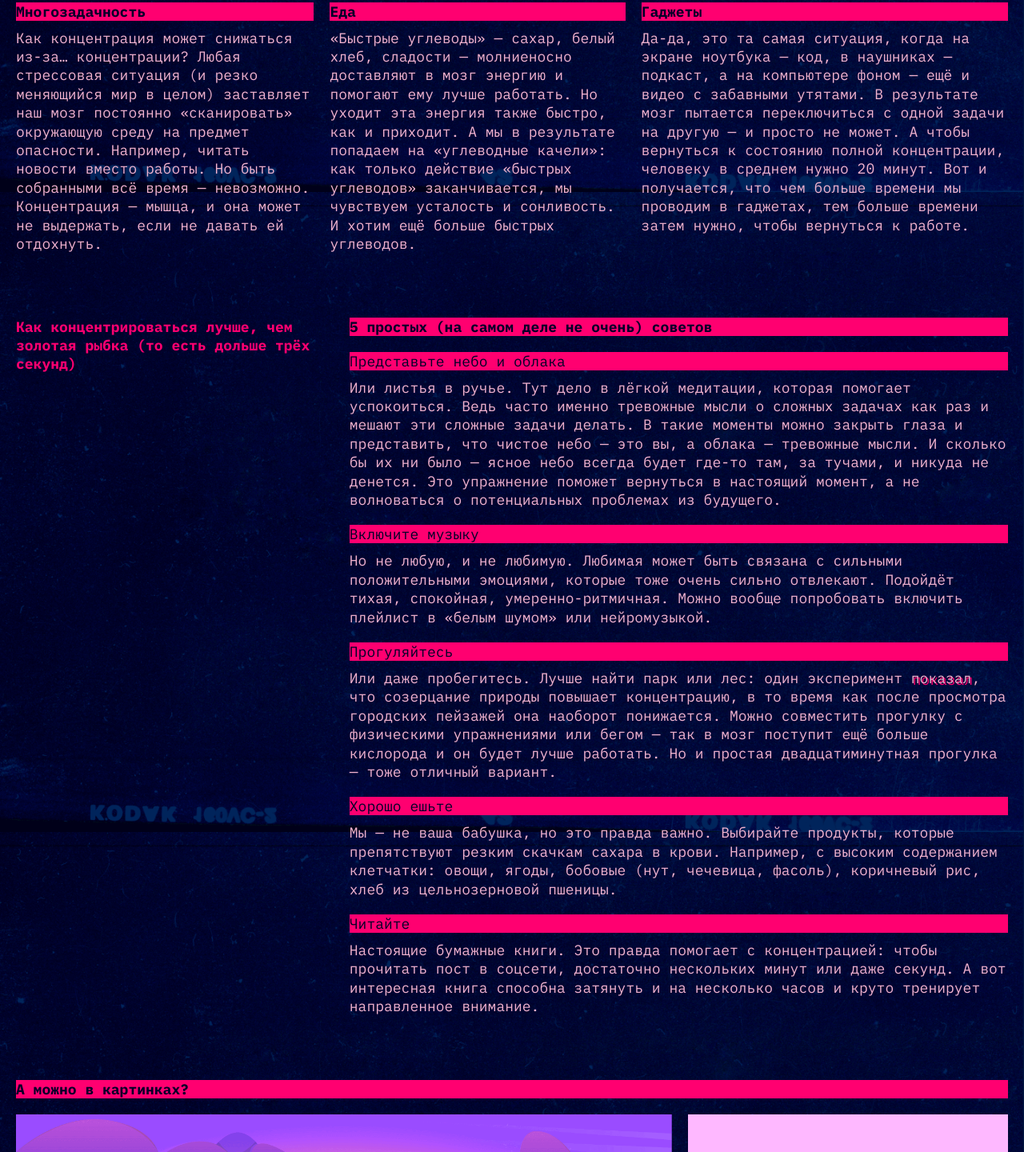
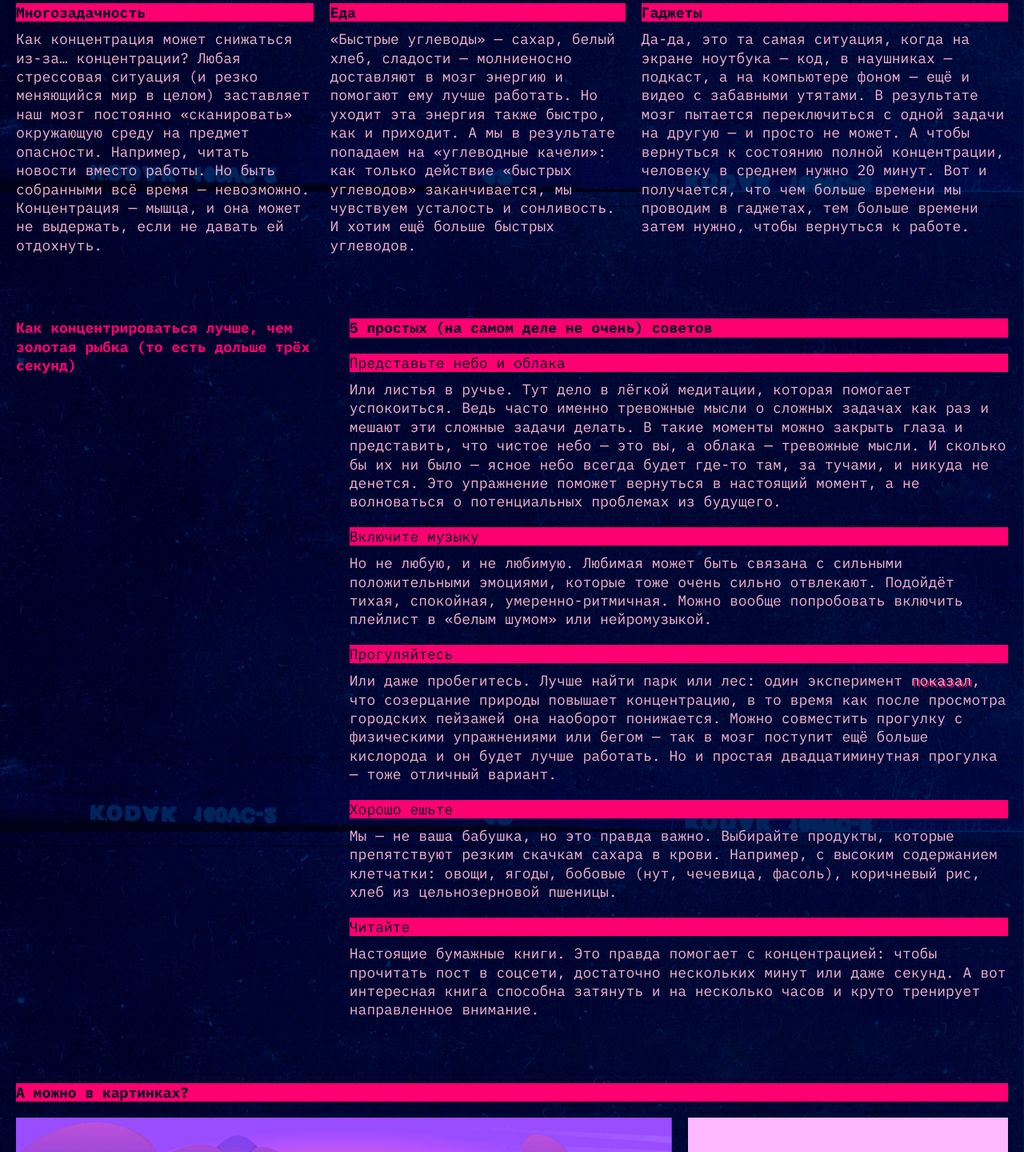
Before and after one commit to KarabulkaGlad/slozhno-sosredotochitsya, a plain HTML site: page index.html in a window 1280 px wide. Shown: the part 1360-2800 px from the top of the page at 80% size. Drawn offline with Linux system fonts and the light colour scheme.

Commit message:
fixed line-height

```diff
--- a/styles/style.css
+++ b/styles/style.css
@@ -138,7 +138,7 @@
   font-style: normal;
   font-weight: 700;
   font-size: 18px;
-  line-height: 23px;
+  line-height: 23.4px;
   color: var(--accent-color);
 }
 
@@ -169,7 +169,7 @@
   font-style: normal;
   font-weight: 700;
   font-size: 18px;
-  line-height: 23px;
+  line-height: 23.4px;
 }
 
 .content__list-child-title {
```
